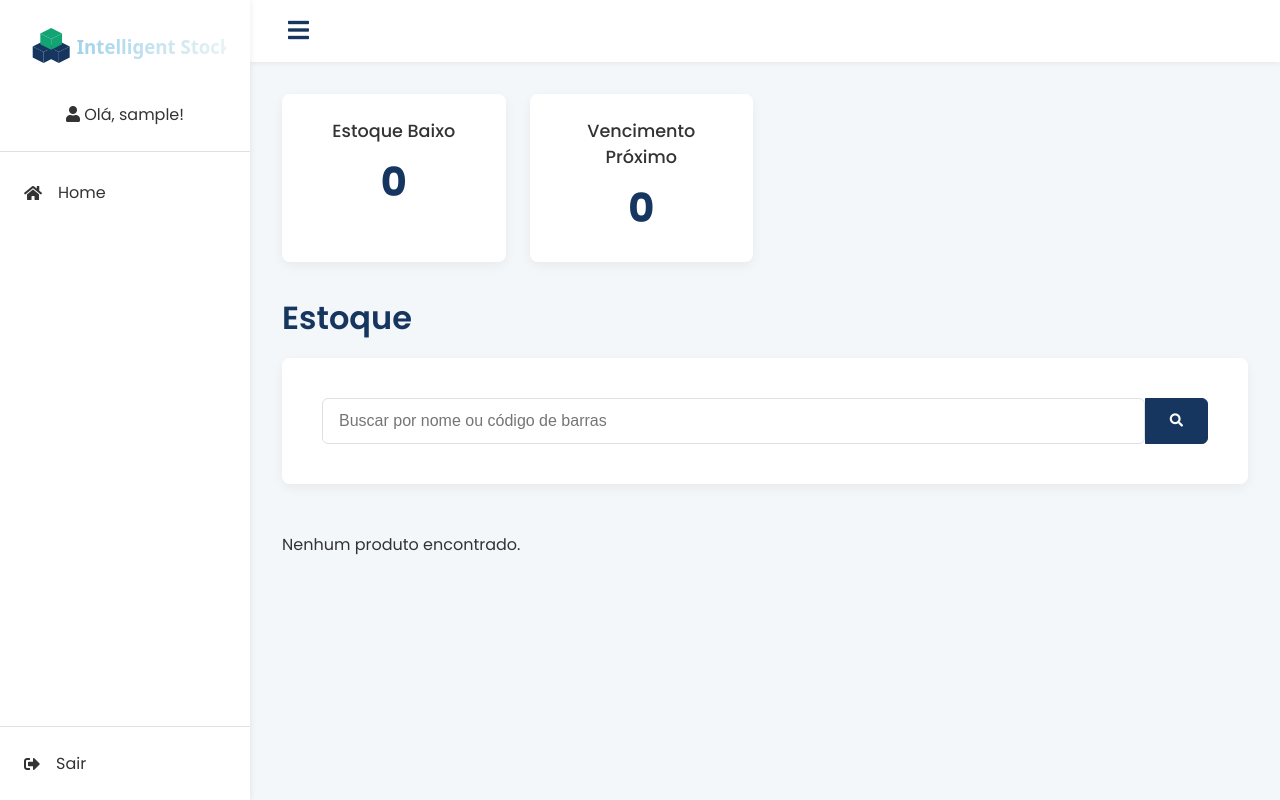
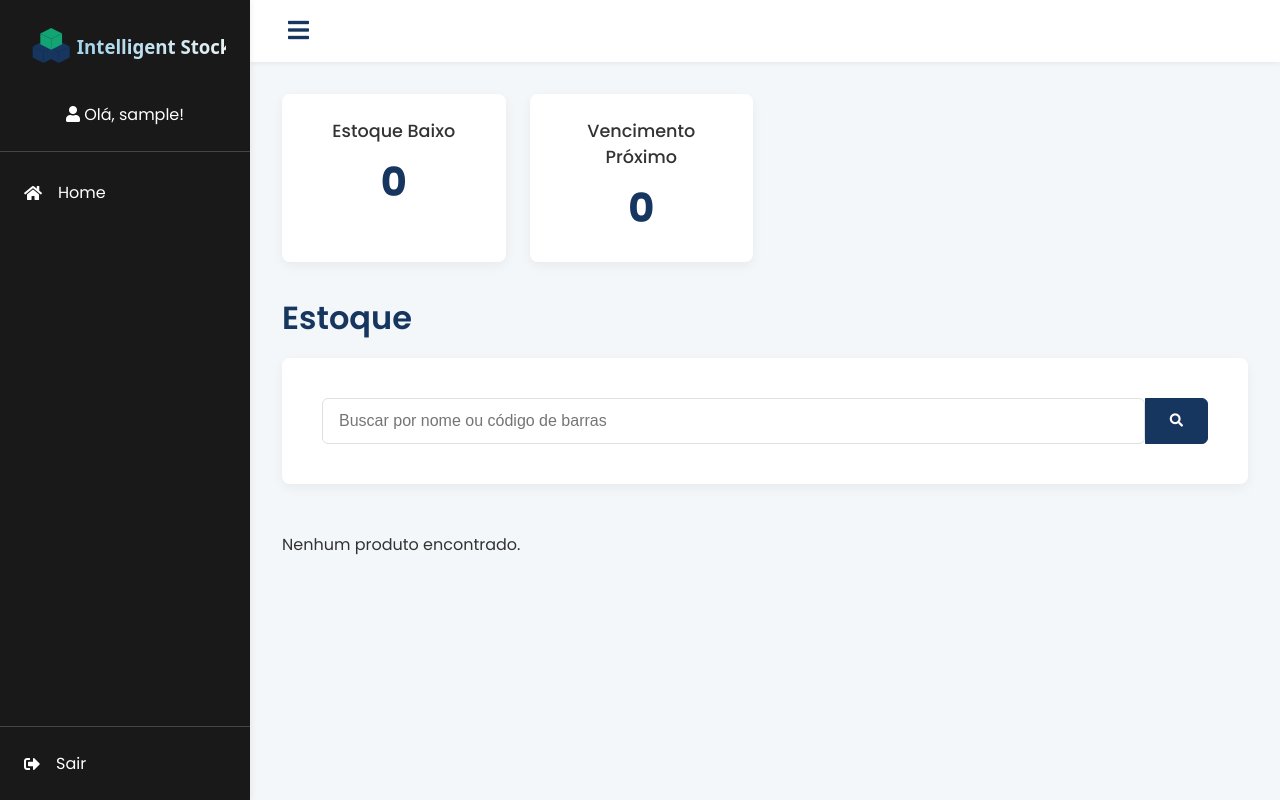
Before and after one commit to marise-san/intelligent-stock-app, a Flask app: page / in a window 1280 px wide. Run offline with Flask 3, Linux system fonts and the light colour scheme; the visitor is signed in with stand-in values (Sample User, id 1); data that the repository does not hold is empty.

Commit message:
menu lateral preta com fonte branca.

```diff
--- a/app/static/style.css
+++ b/app/static/style.css
@@ -20,7 +20,7 @@ body {
 
 .sidebar {
     width: var(--sidebar-width);
-    background-color: var(--card-background-color);
+    background-color: #191919;
     box-shadow: 2px 0 5px var(--shadow-color);
     display: flex;
     flex-direction: column;
@@ -49,7 +49,8 @@ body {
 .sidebar .user-info {
     padding: 0 1.5rem 1.5rem 1.5rem;
     text-align: center;
-    border-bottom: 1px solid var(--border-color);
+    border-bottom: 1px solid #444;
+    color: #fff;
 }
 
 .sidebar .nav-links {
@@ -65,7 +66,7 @@ body {
     display: flex;
     align-items: center;
     gap: 1rem;
-    color: var(--text-color);
+    color: #fff;
     text-decoration: none;
     padding: 0.8rem 1.5rem;
     border-radius: 6px;
@@ -73,7 +74,7 @@ body {
 }
 
 .sidebar .nav-links a:hover {
-    background-color: var(--primary-color);
+    background-color: #333;
     color: #fff;
 }
 
@@ -81,7 +82,7 @@ body {
 .sidebar .nav-auth {
     margin-top: auto;
     padding: 1.5rem;
-    border-top: 1px solid var(--border-color);
+    border-top: 1px solid #444;
     display: flex;
     flex-direction: column;
     gap: 0.5rem;
@@ -98,7 +99,7 @@ body {
     display: flex;
     align-items: center;
     gap: 1rem;
-    color: var(--text-color);
+    color: #fff;
     text-decoration: none;
 }
 
```
